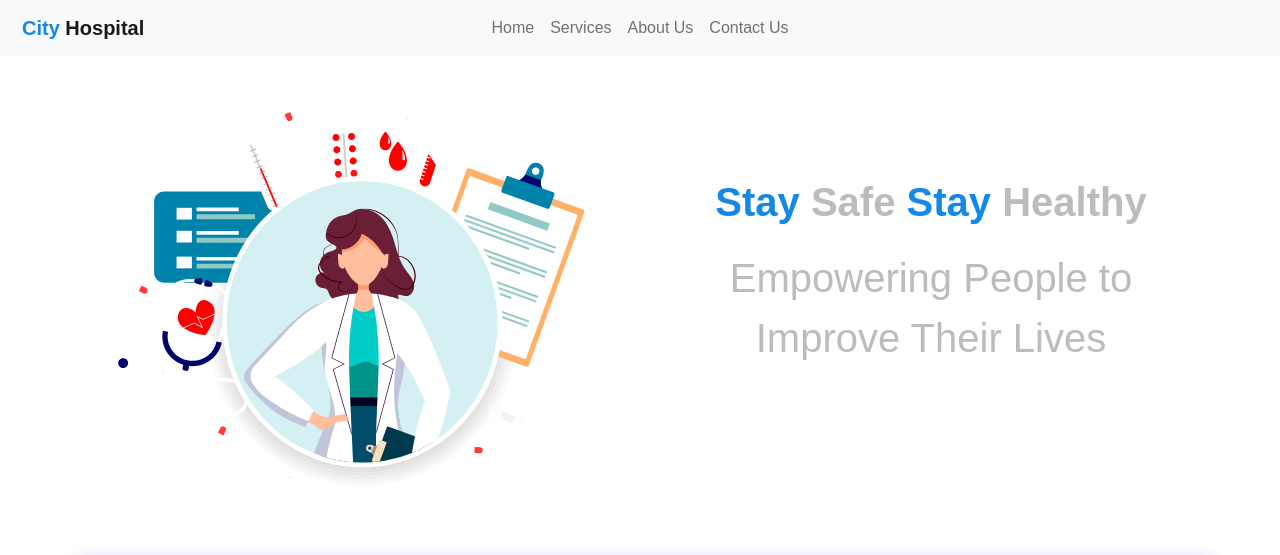
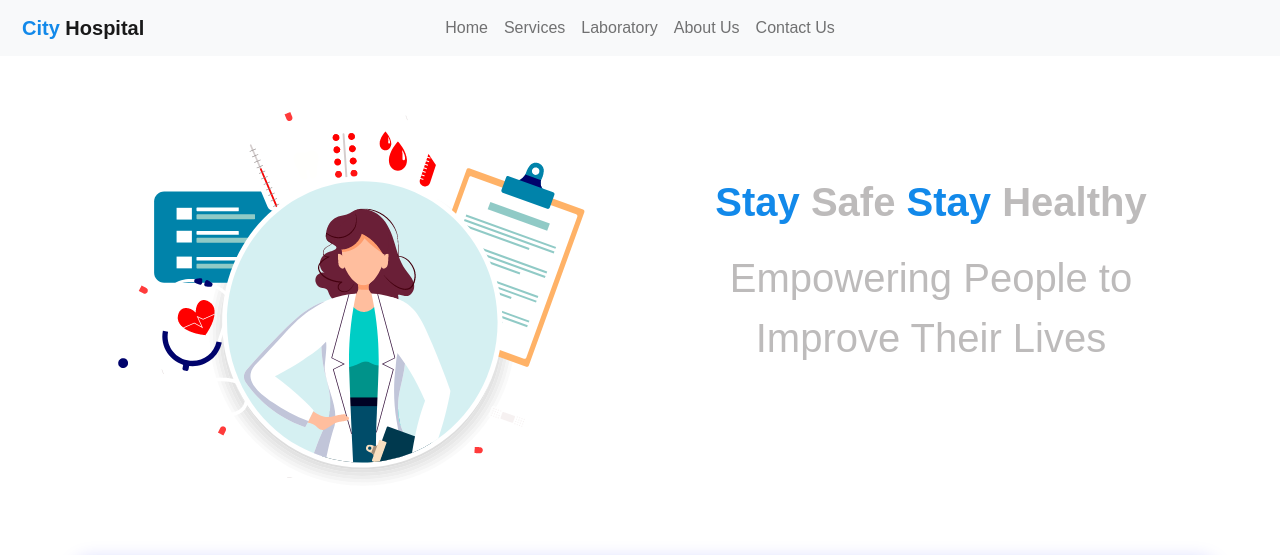
Before and after one commit to VenujaK/city-hospiatl, a PHP site: page /index.php in a window 1280 px wide. Shown: the top 555 px of the page. Run offline with PHP 8.4, Linux system fonts and the light colour scheme; some libraries are stand-ins or nearby versions; some web fonts are replaced.

Commit message:
Update header.php

```diff
--- a/City hospitals/Components/header.php
+++ b/City hospitals/Components/header.php
@@ -61,7 +61,9 @@ html::-webkit-scrollbar-thumb {
                     <li class="nav-item">
                         <a class="nav-link" href="./Services.php">Services</a>
                     </li>
-
+                    <li class="nav-item">
+                        <a class="nav-link" href="./Services.php">Laboratory</a>
+                    </li>
                     <li class="nav-item">
                         <a class="nav-link " href="./AboutUs.php">About Us</a>
                     </li>
```
